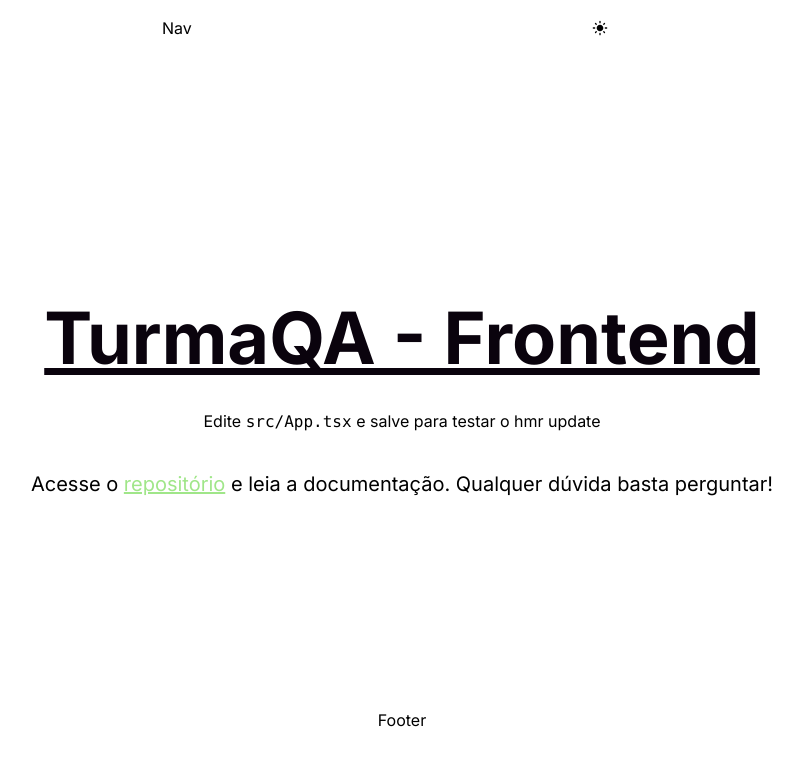
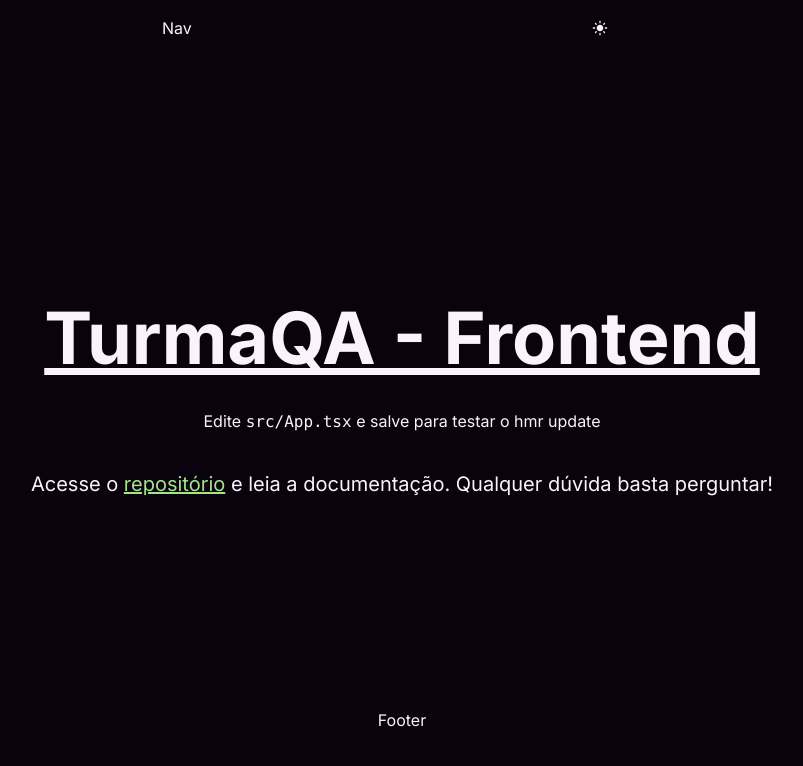
Before and after one commit to Luzin7/devorum-frontend, a React (Vite) app: page /home in a window 1280 px wide. Shown: the top 766 px of the page, without its empty margins (238-1041 px from the left). Built offline with nearby package versions, Linux system fonts and the light colour scheme; sample sign-in values are in the browser's storage.

Commit message:
style(index.css): implementa temas para o root

```diff
--- a/src/styles/index.css
+++ b/src/styles/index.css
@@ -1,3 +1,8 @@
+@tailwind base;
+@tailwind components;
+@tailwind utilities;
+
+
 :root {
   --text: #0a030d;
   --placeholder: rgb(10 3 13 / 50%);
@@ -22,10 +27,33 @@
   }
 }
 
-@tailwind base;
-@tailwind components;
-@tailwind utilities;
+:root[theme="dark"]{
+  --text: #faf2fc;
+  --placeholder: rgb(10 3 13 / 50%);
+  --bg: #0a030d;
+  --primary: #a0e689;
+  --input: rgb(247 233 251 / 70%);
+  --secondary: #350c40;
+  --accent: #67d841;
+}
+
+:root[theme="light"]{
+  --text: #0a030d;
+  --placeholder: rgb(10 3 13 / 50%);
+  --bg: #faf2fc;
+  --primary: #a0e689;
+  --input: rgb(10 3 13 / 20%);
+  --secondary: #f7e9fb;
+  --accent: #2b6a16;
+}
+
+
+body{
+  background: var(--bg);
+}
+
 
 * {
+  color: var(--text);
   font-family: Inter, sans-serif;
 }
```
